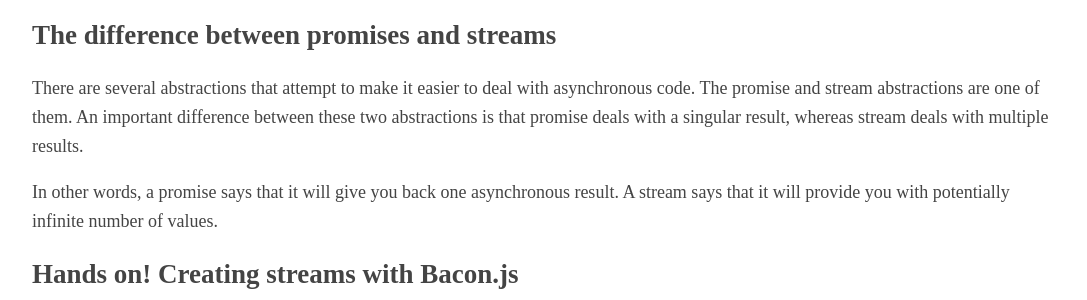
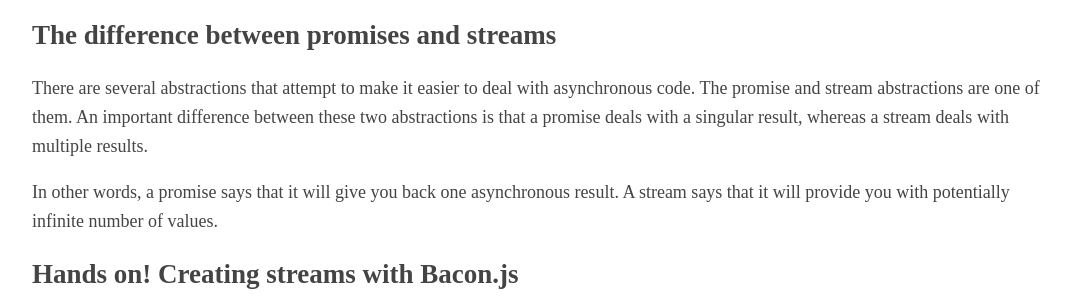
Before and after one commit to laurilehmijoki/learn-reactive-programming-with-bacon.js, a Jekyll site: the page built from streams.md, in a window 1280 px wide. Shown: the part 389-689 px from the top of the page, without its empty margins (96-1183 px from the left). Built offline with Jekyll 4.4.1, drawn with Linux system fonts in a browser that asks for light colours.

Commit message:
Fix typo

```diff
--- a/streams.md
+++ b/streams.md
@@ -23,8 +23,8 @@ the promise abstraction.
 
 There are several abstractions that attempt to make it easier to deal with
 asynchronous code. The promise and stream abstractions are one of them. An
-important difference between these two abstractions is that promise deals with
-a singular result, whereas stream deals with multiple results.
+important difference between these two abstractions is that a promise deals with
+a singular result, whereas a stream deals with multiple results.
 
 In other words, a promise says that it will give you back one asynchronous
 result. A stream says that it will provide you with potentially infinite number
```
